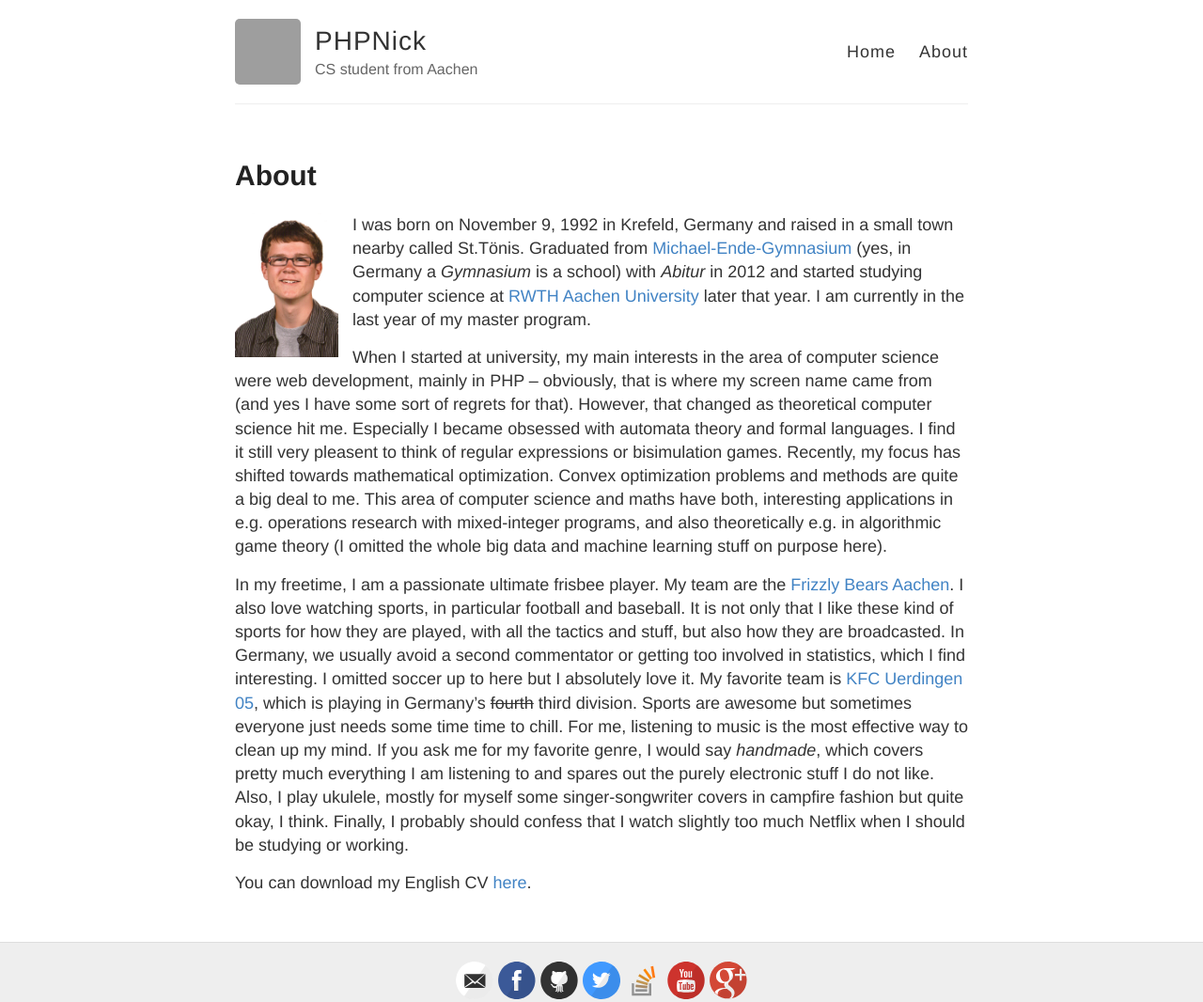
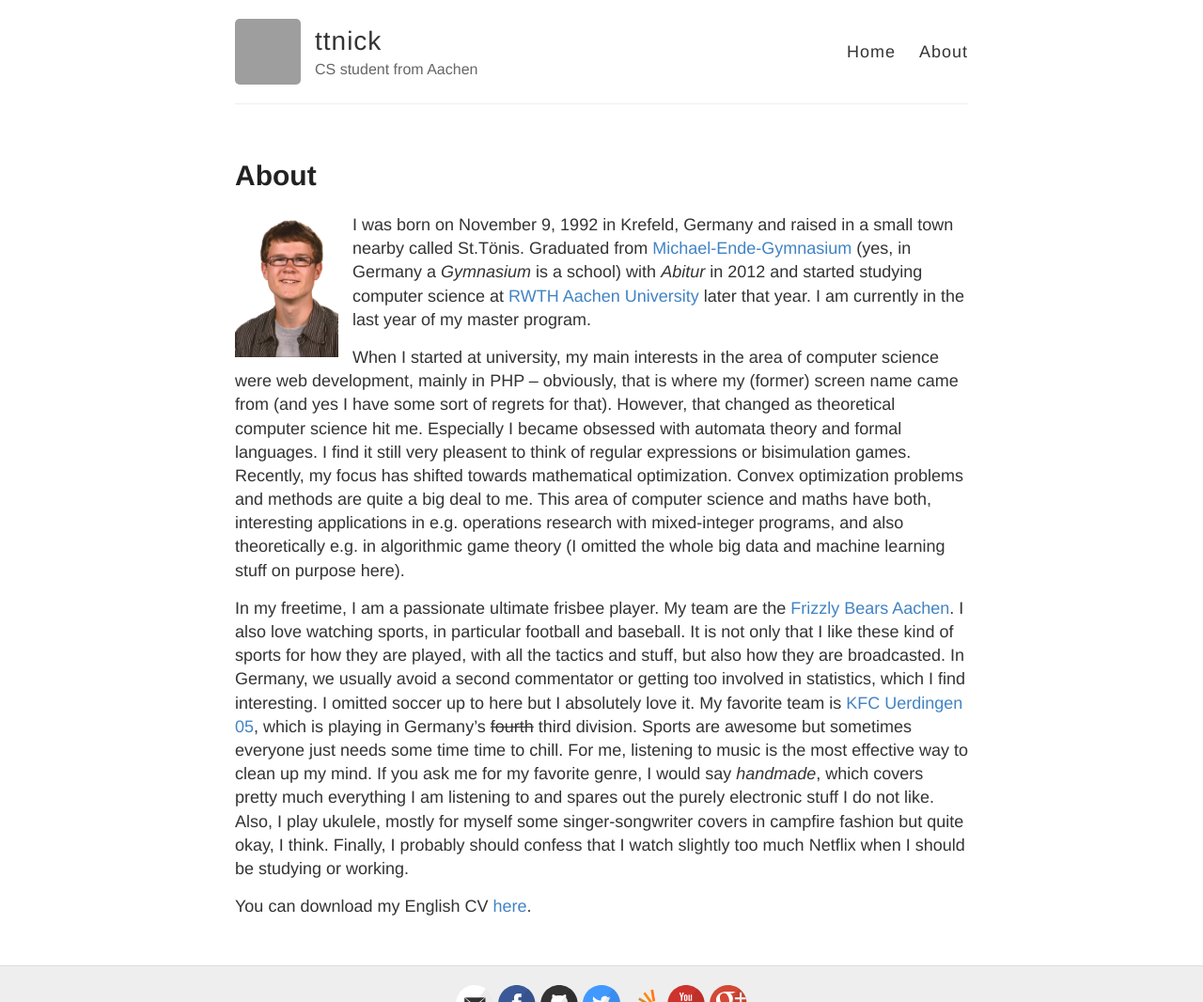
Before and after one commit to ttnick/ttnick.github.io, a Jekyll site: the page built from about.md, in a window 1280 px wide, cut to the strip 0-1066 px from the top of the page. Shown: the whole strip at 94% size. Built offline with Jekyll 4.4.1, drawn with Linux system fonts in a browser that asks for light colours; grey boxes are pictures that could not be loaded.

Commit message:
updated to new name <3

```diff
--- a/_config.yml
+++ b/_config.yml
@@ -3,8 +3,8 @@
 #
 
 #Name of your site (displayed in the header)
-name: PHPNick
-title: PHPNick
+name: ttnick
+title: ttnick
 
 #Short bio or description (displayed in the header)
 description: CS student from Aachen
@@ -22,13 +22,13 @@ footer-links:
   email: niklas0911@gmail.com
   facebook: niklas.rieken
   flickr:
-  github: phpnick
+  github: ttnick
   instagram:
   linkedin:
   pinterest:
   rss: # just type anything here for a working RSS icon
   twitter: ttnick
-  stackoverflow: users/3561284/phpnick
+  stackoverflow: users/3561284/ttnick
   youtube: /channel/UCJhytbU-bAX2jr32pDG5jzA
   googleplus: u/0/+NiklasRieken
 
--- a/_layouts/default.html
+++ b/_layouts/default.html
@@ -46,8 +47,8 @@
 		<div class="container">
 			<footer class="footer">
 				{% include svg-icons.html %}<br />
-				<a href="https://cs.stackexchange.com/users/84993/phpnick?tab=profile">
-					<img src="https://cs.stackexchange.com/users/flair/84993.png?theme=dark" width="208" height="58" alt="profile for PHPNick at Computer Science Stack Exchange, Q&amp;A for students, researchers and practitioners of computer science" title="profile for PHPNick at Computer Science Stack Exchange, Q&amp;A for students, researchers and practitioners of computer science">
+				<a href="https://cs.stackexchange.com/users/84993/ttnick?tab=profile">
+					<img src="https://cs.stackexchange.com/users/flair/84993.png?theme=dark" width="208" height="58" alt="profile for ttnick at Computer Science Stack Exchange, Q&amp;A for students, researchers and practitioners of computer science" title="profile for ttnick at Computer Science Stack Exchange, Q&amp;A for students, researchers and practitioners of computer science">
 				</a><br />
 				<a style="font-size: 12px;" href="{{ site.baseurl }}/imprint">Imprint</a>
 			</footer>
--- a/about.md
+++ b/about.md
@@ -11,16 +11,16 @@ studying computer science at [RWTH Aachen University](http://rwth-aachen.de)
 later that year. I am currently in the last year of my master program.
 
 When I started at university, my main interests in the area of computer science
-were web development, mainly in PHP -- obviously, that is where my screen name
-came from (and yes I have some sort of regrets for that). However, that changed
-as theoretical computer science hit me. Especially I became obsessed with
-automata theory and formal languages. I find it still very pleasent to think of
-regular expressions or bisimulation games. Recently, my focus has shifted
-towards mathematical optimization. Convex optimization problems and methods are
-quite a big deal to me. This area of computer science and maths have both,
-interesting applications in e.g. operations research with mixed-integer
-programs, and also theoretically e.g. in algorithmic game theory (I omitted the
-whole big data and machine learning stuff on purpose here).
+were web development, mainly in PHP -- obviously, that is where my (former)
+screen name came from (and yes I have some sort of regrets for that). However,
+that changed as theoretical computer science hit me. Especially I became
+obsessed with automata theory and formal languages. I find it still very
+pleasent to think of regular expressions or bisimulation games. Recently, my
+focus has shifted towards mathematical optimization. Convex optimization
+problems and methods are quite a big deal to me. This area of computer science
+and maths have both, interesting applications in e.g. operations research with
+mixed-integer programs, and also theoretically e.g. in algorithmic game theory
+(I omitted the whole big data and machine learning stuff on purpose here).
 
 In my freetime, I am a passionate ultimate frisbee player. My team are the
 [Frizzly Bears Aachen](http://www.frizzlybears.de). I also love watching
```
Also changed, not shown: other parts of _layouts/default.html (+2 -1 lines).
